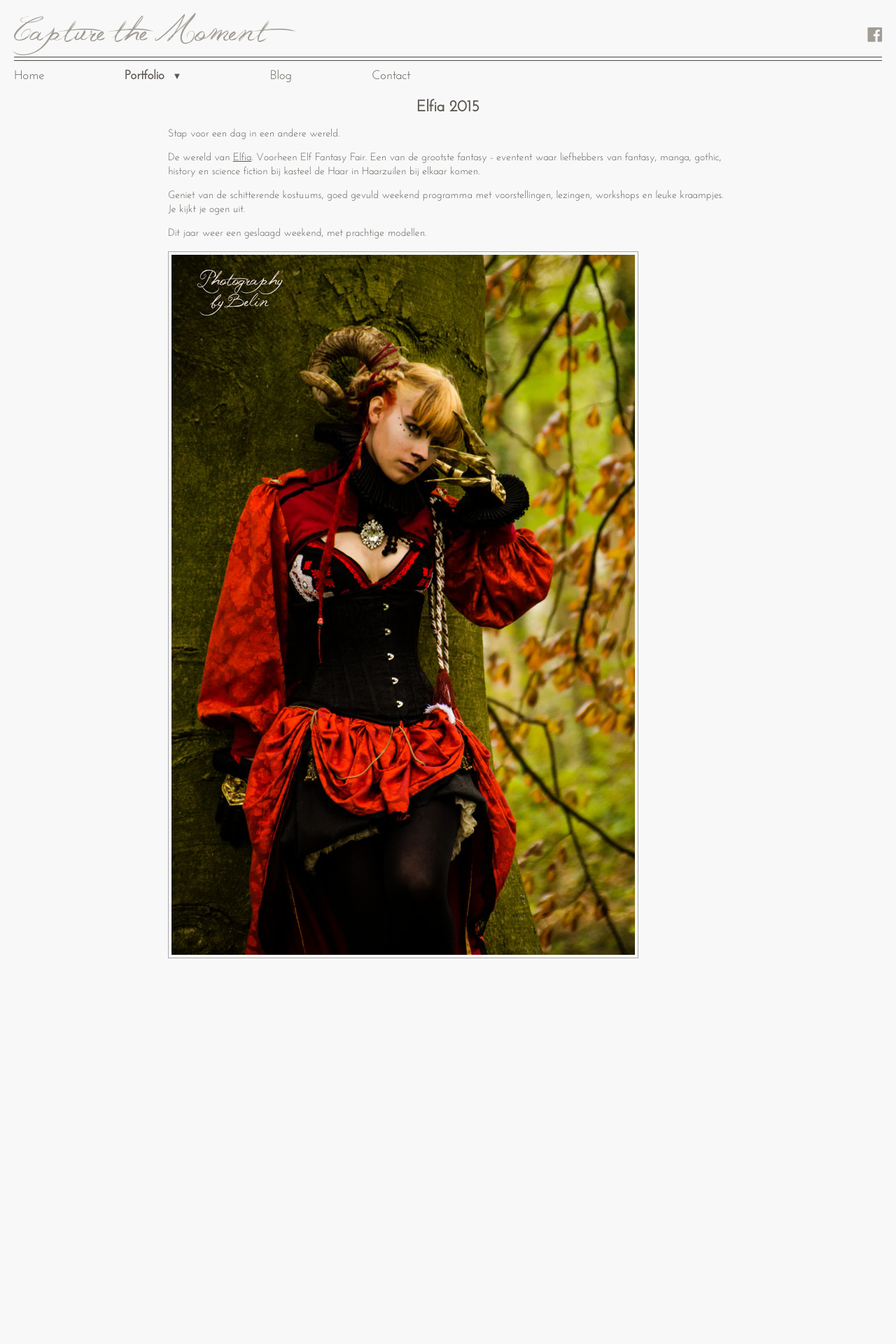
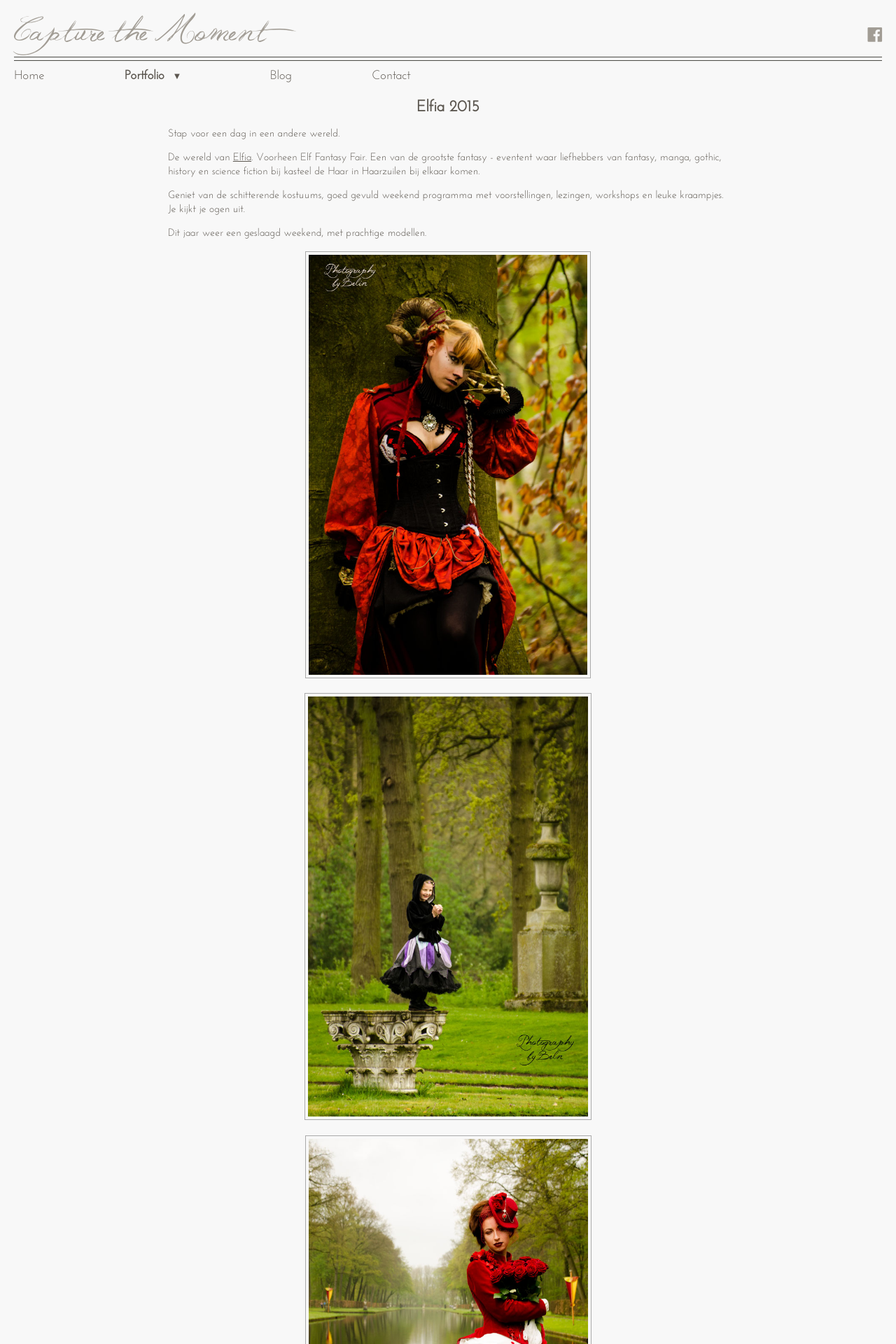
Before and after one commit to cmbybelin/cmbybelin.github.io, a Jekyll site: the page built from _posts/2015-04-25-elfia.md, in a window 1280 px wide. Shown: the top 1920 px of the page at 70% size. Built offline with Jekyll 4.4.1, drawn with Linux system fonts in a browser that asks for light colours; nearby versions of some CDN libraries; before the commit the page ends 1434 px from its top, so only the background shows below that.

Commit message:
Update blog posts with images.

```diff
--- /dev/null
+++ b/_layouts/blog.html
@@ -0,0 +1,14 @@
+
+{% include head.html %}
+
+<article class="blog page">
+ <h1>{{ page.title }}</h1>
+ {{ content }}
+
+ {% for photo in page.portfolio %}
+ <p class="photo"><img src="/{{ photo.photo | replace:' ','%20' }}" alt="{{ photo.caption }}"/></p>
+ {% endfor %}
+
+</article>
+
+{% include tail.html %}
--- a/_posts/2015-03-29-on air.markdown
+++ b/_posts/2015-03-29-on air.markdown
@@ -1,6 +1,8 @@
 ---
 title: On Air
-layout: page
+layout: blog
+portfolio:
+  - photo: portfolio/projecten/Lightpainting.jpg
 ---
 
 Yes... Mijn eigen Website is On Air. En nu nog tijd vrij maken om het bij te houden :)
@@ -9,5 +11,3 @@
 
 Vanaf mijn eerste " Wow" moment heb ik het gevoel dat ik verder moet met fotografie.
 Op deze manier wil ik jullie op de hoogte houden van mijn foto-avontuur.
-
-![Lightpainting](/portfolio/projecten/Lightpainting.jpg)
--- a/_posts/2015-04-25-elfia.md
+++ b/_posts/2015-04-25-elfia.md
@@ -1,6 +1,14 @@
 ---
 title: Elfia 2015
-layout: page
+layout: blog
+portfolio:
+  - photo: blogfotos/Elfia 2015/elfia01.jpg
+  - photo: blogfotos/Elfia 2015/elfia02.jpg
+  - photo: blogfotos/Elfia 2015/elfia03.jpg
+  - photo: blogfotos/Elfia 2015/elfia04.jpg
+  - photo: blogfotos/Elfia 2015/elfia05.jpg
+  - photo: blogfotos/Elfia 2015/elfia06.jpg
+  - photo: blogfotos/Elfia 2015/elfia07.jpg
 ---
 
 Stap voor een dag in een andere wereld.
@@ -10,5 +18,3 @@
 Geniet van de schitterende kostuums, goed gevuld weekend programma met voorstellingen, lezingen, workshops en leuke kraampjes. Je kijkt je ogen uit.
 
 Dit jaar weer een geslaagd weekend, met prachtige modellen.
-
-![elfia 2015](/blogfotos/Elfia%202015/elfia01.jpg)
--- a/blog.html
+++ b/blog.html
@@ -3,13 +3,16 @@
 ---
 {% include head.html %}
 
-<article class="blog">
+<article class="blog page">
 
 {% for post in site.posts %}
+ {% assign photo = post.portfolio | first %}
  <section class="excerpt">
+  {% if photo.photo %}<img src="/{{ photo.photo }}" alt="{{ photo.caption }}"/>{% endif %}
   <h2><a href="{{ post.url }}">{{ post.date | date: "%d-%m-%Y" }}: {{ post.title }}</a></h2>
   {{ post.excerpt }}
   <p><a href="{{ post.url }}">&#8594; Lees verder</a></p>
+  <div class="clearfix"></div>
  </section>
 {% endfor %}
 </article>
```
